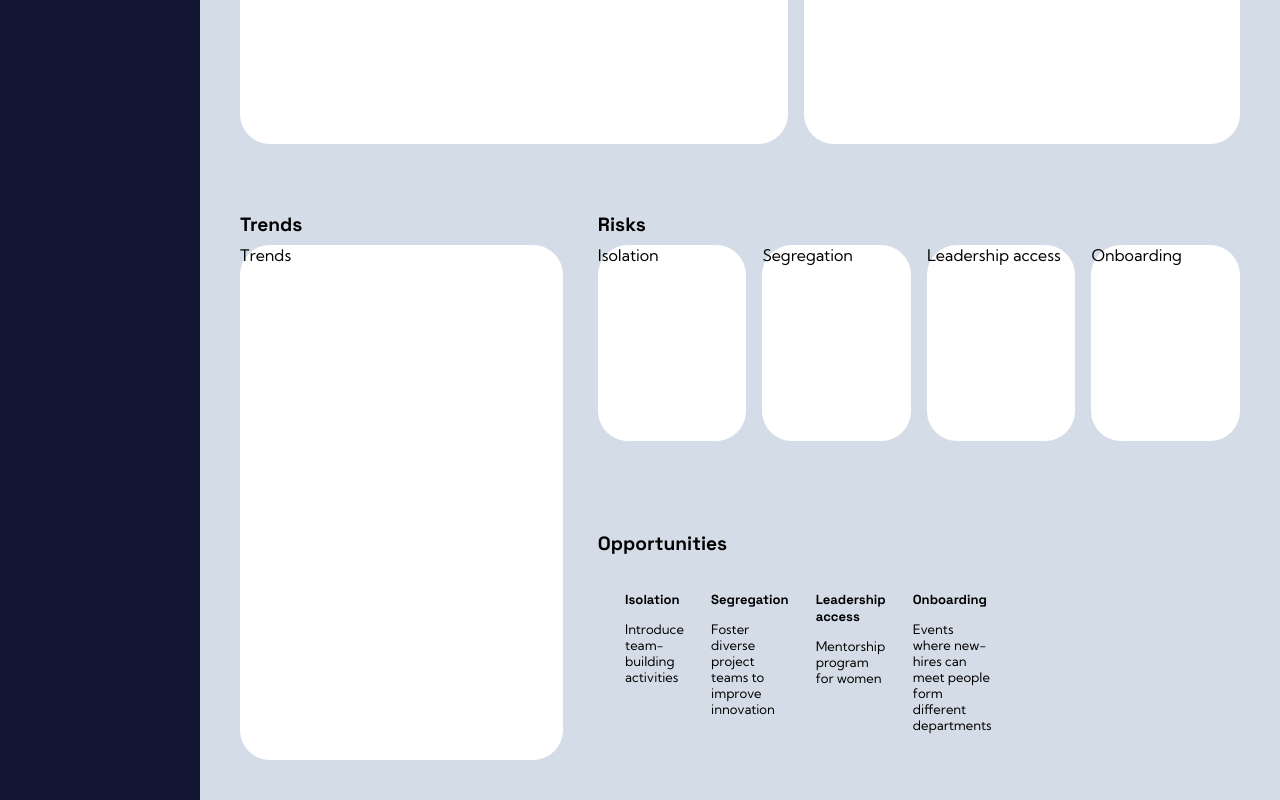
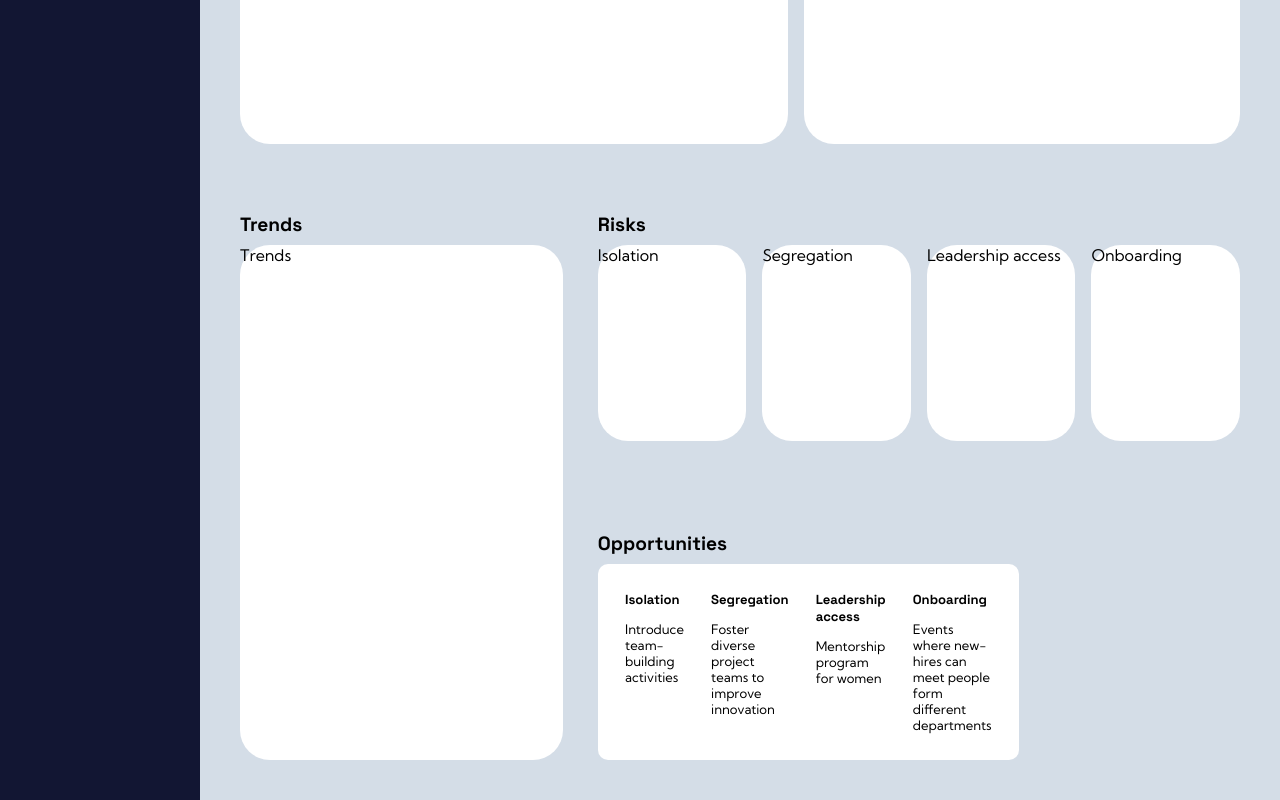
Before and after one commit to JTKsson/jolint-dashboard, a Next.js app: page / in a window 1280 px wide. Shown: the part 1164-1964 px from the top of the page. Built offline with nearby package versions, Linux system fonts and the light colour scheme.

Commit message:
add card color

```diff
--- a/src/app/globals.css
+++ b/src/app/globals.css
@@ -21,6 +21,9 @@
   --c-mellow-gray: #dadada;
   --c-light-gray: #ededed;
   --c-orange: #f4770a;
+
+    /* Card colors */
+    --c-card-bg: #fff;
 
   /* Text colors */
   --text-color-dark: black;
```
